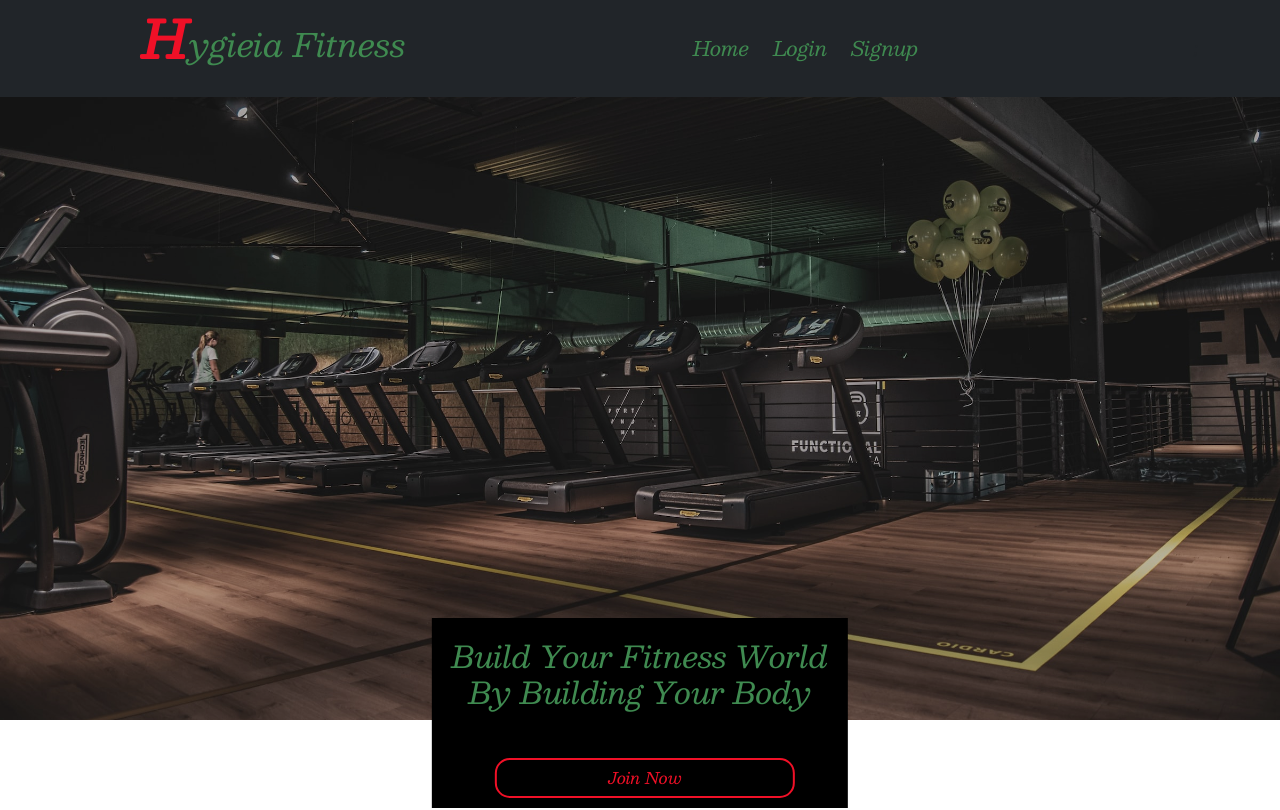
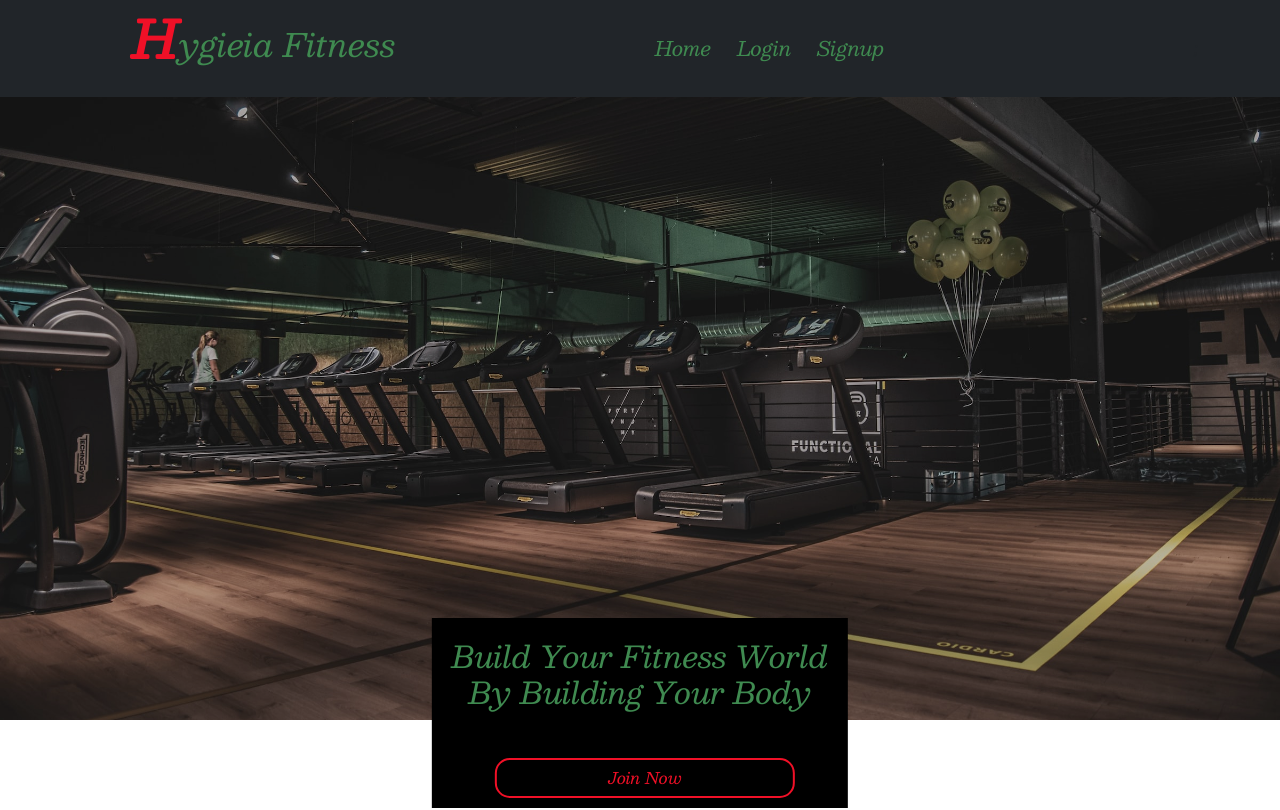
Before and after one commit to PGCranford/Hygieia-Fitness, a React (Create React App) app in the folder client/: page / in a window 1280 px wide. Shown: the top 810 px of the page. Built offline with nearby package versions, Linux system fonts and the light colour scheme.

Commit message:
hamburger menu

```diff
--- a/client/src/components/Header/header.css
+++ b/client/src/components/Header/header.css
@@ -67,7 +67,7 @@
 .navbar-brand {
     font-size: 2em;
     color: var(--green) !important;
-    padding: 0px 60px;
+    padding: 0px 50px;
     display: flex;
 }
 
@@ -85,7 +85,7 @@
 
 .nav-link {
     color: var(--green) !important;
-    margin-left: 8px;
+    margin-left: 10px;
     font-size: 20px;
 }
 
```
